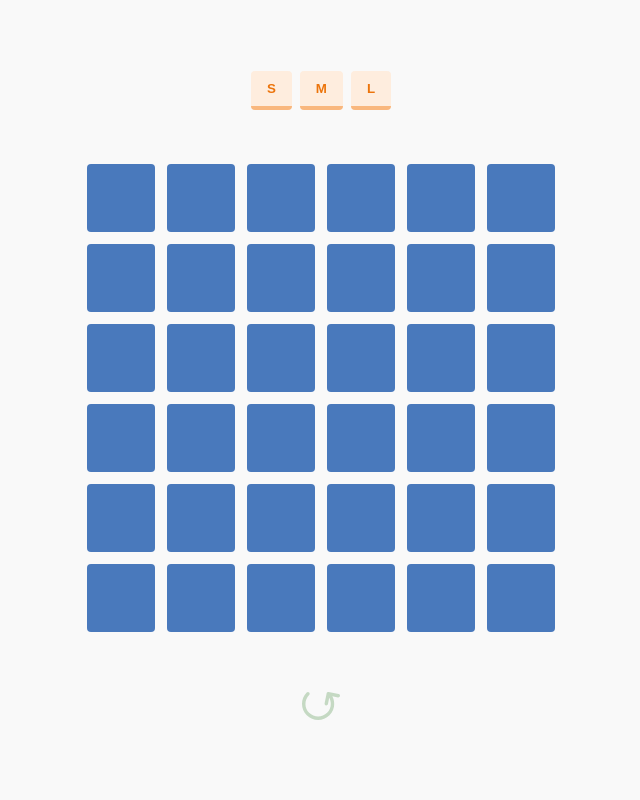
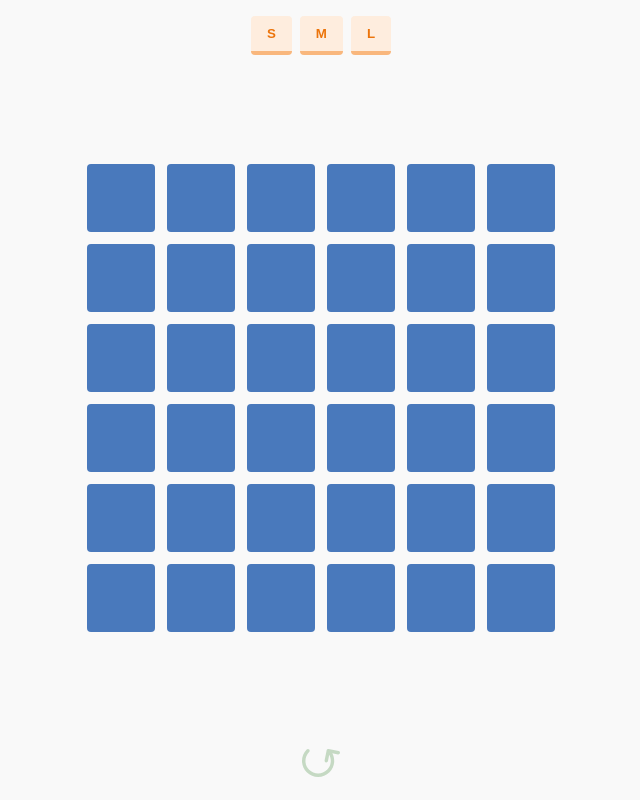
Before and after one commit to torian12321/react-tiles, a React (Create React App) app: page / in a window 1280 px wide. Shown: the whole page, without its empty margins (319-959 px from the left). Built offline with nearby package versions, Linux system fonts and the light colour scheme.

Commit message:
update styles

```diff
--- a/src/App/App.module.scss
+++ b/src/App/App.module.scss
@@ -8,6 +8,10 @@
   display: flex;
   flex-direction: column;
   align-items: center;
-  justify-content: center;
+  // justify-content: center;
   color:#1f1f1f;
 }
+
+.board {
+
+}
--- a/src/components/Board/Board.interfaces.ts
+++ b/src/components/Board/Board.interfaces.ts
@@ -1,4 +1,5 @@
 export interface Props {
+  className?: string,
   tiles: any[],
   columns: number,
 };
--- a/src/components/Board/Board.module.scss
+++ b/src/components/Board/Board.module.scss
@@ -4,6 +4,7 @@
   flex-wrap: nowrap;
   padding: 48px;
   justify-content: center;
+  flex: 1 0;
 }
 
 .row {
--- a/src/components/Board/Board.tsx
+++ b/src/components/Board/Board.tsx
@@ -1,4 +1,5 @@
 import React from 'react';
+import classNames from 'classnames';
 import Tile from '../Tile';
 import { Props, State, IBoardRow } from './Board.interfaces';
 import styles from './Board.module.scss';
@@ -22,6 +23,7 @@ const Row = ({ tiles = [] }: IBoardRow) => (
 );
 
 const Board: React.FunctionComponent<Props & State> = ({
+  className,
   tiles = [],
   columns,
   onMouseLeave = () => {},
@@ -35,7 +37,10 @@ const Board: React.FunctionComponent<Props & State> = ({
   );
 
   return (
-    <div className={styles.board} onMouseLeave={handleOnMouseLeave}>
+    <div
+      className={classNames(styles.board, className)}
+      onMouseLeave={handleOnMouseLeave}
+    >
       {renderRows()}
     </div>
   );
--- a/src/components/BoardOptions/BoardOptions.container.tsx
+++ b/src/components/BoardOptions/BoardOptions.container.tsx
@@ -11,7 +11,7 @@ const mapState = (): Props => ({
 const mapDispatchToProps = (dispatch: Function): State => ({
   setSizeS: () => dispatch(boardSetSize(4)),
   setSizeM: () => dispatch(boardSetSize(6)),
-  setSizeL: () => dispatch(boardSetSize(10)),
+  setSizeL: () => dispatch(boardSetSize(8)),
 });
 
 export default connect(
--- a/src/components/BoardOptions/BoardOptions.module.scss
+++ b/src/components/BoardOptions/BoardOptions.module.scss
@@ -1,5 +1,6 @@
 .wrapper {
   width: 100%;
+  padding: 16px 0 12px;
   display: flex;
   flex-direction: row;
   justify-content: center;
--- a/src/components/BtnReset/BtnReset.module.scss
+++ b/src/components/BtnReset/BtnReset.module.scss
@@ -3,6 +3,7 @@
   background: transparent;
   border: none;
   border-radius: 50%;
+  margin: 14px;
   cursor: pointer;
 }
 .disabled {
```
